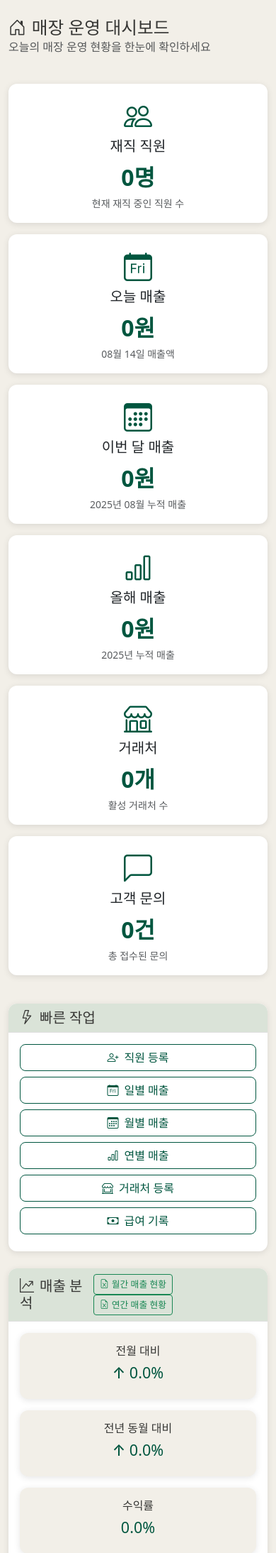
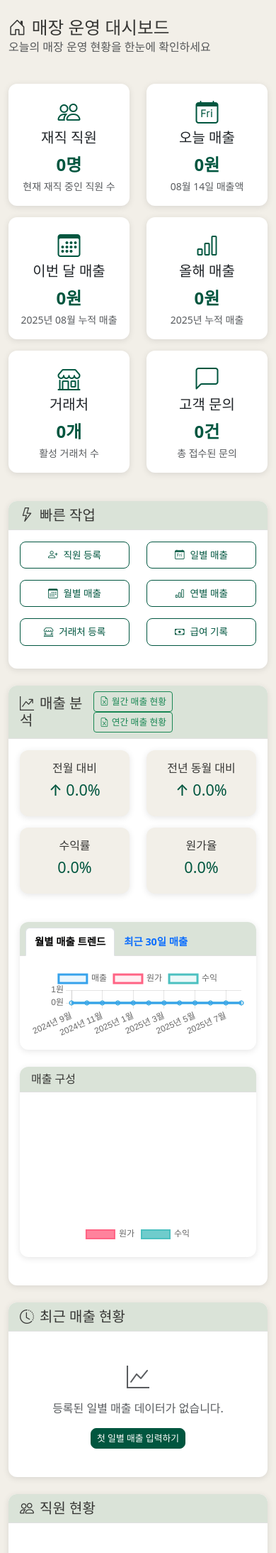
Before and after one commit to Elarin22/Glossy_Matcha, a Django app: page / in a window 390 px wide. Shown: the part 56-2244 px from the top of the page at 71% size. Run offline with Django 5.2, Linux system fonts and the light colour scheme; the visitor is signed in with stand-in values (Sample User, id 1); data that the repository does not hold is empty.

Commit message:
[BE] fix: 대시보드 반응형 개선 (#277)
## CSS 개선
- 모바일 (576px 이하): 통계카드/버튼 크기 최적화, 차트 높이 조정
- 태블릿 (768px 이하): 통계카드 2개씩 배치, 차트 스택형 레이아웃
- 데스크톱 작은 화면 (992px 이하): 매출지표 2×2 배치
---
## HTML 레이아웃 개선:
- 통계카드: col-xl-2 col-md-4 → 반응형 클래스 추가
- 빠른작업 버튼: col-6 클래스로 모바일 2×3 배치
- 차트영역: col-12 클래스로 모바일 전체폭 사용
- 모달: 스크롤 가능하도록 개선

```diff
--- a/be/glossymatcha/static/glossymatcha/css/style.css
+++ b/be/glossymatcha/static/glossymatcha/css/style.css
@@ -159,8 +159,76 @@ body {
     border-radius: 12px 12px 0 0;
 }
 
-/* 반응형 테이블 */
+/* 반응형 대시보드 */
+@media (max-width: 576px) {
+    /* 모바일에서 통계 카드는 한 줄에 하나씩 */
+    .dashboard-card .card-body {
+        padding: 1rem 0.75rem;
+    }
+
+    .dashboard-icon {
+        font-size: 2rem;
+    }
+
+    .stat-number {
+        font-size: 1.5rem;
+    }
+
+    /* 빠른 작업 버튼 크기 조정 */
+    .action-buttons .btn {
+        font-size: 0.85rem;
+        padding: 0.5rem;
+        margin-bottom: 0.5rem;
+    }
+
+    /* 차트 컨테이너 높이 조정 */
+    #monthlyChart, #dailyChart {
+        max-height: 250px !important;
+    }
+
+    #salesCompositionChart {
+        max-height: 200px !important;
+    }
+
+    /* 모달 내용 조정 */
+    .modal-body {
+        padding: 1rem;
+    }
+
+    .modal-dialog {
+        margin: 0.5rem;
+    }
+}
+
 @media (max-width: 768px) {
+    /* 태블릿에서 통계 카드는 두 개씩 */
+    .dashboard-stats .col-xl-2 {
+        flex: 0 0 50%;
+        max-width: 50%;
+    }
+
+    /* 빠른 작업 버튼 태블릿 최적화 */
+    .quick-actions .col-lg-2 {
+        flex: 0 0 33.333333%;
+        max-width: 33.333333%;
+    }
+
+    /* 차트 영역 스택 */
+    .chart-container .col-lg-8,
+    .chart-container .col-lg-4 {
+        flex: 0 0 100%;
+        max-width: 100%;
+        margin-bottom: 1rem;
+    }
+
+    /* 최근 활동 섹션 */
+    .recent-activities .col-md-4 {
+        flex: 0 0 100%;
+        max-width: 100%;
+        margin-bottom: 1.5rem;
+    }
+
+    /* 테이블 폰트 크기 */
     .table-responsive {
         font-size: 0.9rem;
     }
@@ -168,6 +236,27 @@ body {
     .btn-sm {
         font-size: 0.8rem;
         padding: 0.25rem 0.5rem;
+    }
+
+    /* 카드 헤더 버튼 크기 조정 */
+    .card-header .btn {
+        font-size: 0.8rem;
+        padding: 0.25rem 0.5rem;
+    }
+}
+
+@media (max-width: 992px) {
+    /* 데스크톱 작은 화면에서 차트 레이아웃 조정 */
+    .sales-analysis .col-lg-3 {
+        flex: 0 0 50%;
+        max-width: 50%;
+        margin-bottom: 1rem;
+    }
+
+    /* 탭 네비게이션 조정 */
+    .nav-tabs .nav-link {
+        font-size: 0.9rem;
+        padding: 0.5rem 0.75rem;
     }
 }
 
--- a/be/glossymatcha/templates/glossymatcha/dashboard.html
+++ b/be/glossymatcha/templates/glossymatcha/dashboard.html
@@ -14,7 +14,7 @@
 </div>
 
 <!-- 요약 통계 카드 -->
-<div class="row mb-4">
+<div class="row mb-4 dashboard-stats">
     <div class="col-xl-2 col-md-4 mb-3">
         <div class="card dashboard-card h-100">
             <div class="card-body text-center">
@@ -89,34 +89,34 @@
             <div class="card-header">
                 <h5 class="mb-0"><i class="bi bi-lightning me-2"></i>빠른 작업</h5>
             </div>
-            <div class="card-body">
+            <div class="card-body action-buttons">
                 <div class="row">
-                    <div class="col-lg-2 col-md-4 mb-2">
+                    <div class="col-xl-2 col-lg-3 col-md-4 col-6 mb-2">
                         <a href="{% url 'staff_create' %}" class="btn btn-outline-primary w-100">
                             <i class="bi bi-person-plus me-2"></i>직원 등록
                         </a>
                     </div>
-                    <div class="col-lg-2 col-md-4 mb-2">
+                    <div class="col-xl-2 col-lg-3 col-md-4 col-6 mb-2">
                         <a href="{% url 'daily_sales_create' %}" class="btn btn-outline-primary w-100">
                             <i class="bi bi-calendar-day me-2"></i>일별 매출
                         </a>
                     </div>
-                    <div class="col-lg-2 col-md-4 mb-2">
+                    <div class="col-xl-2 col-lg-3 col-md-4 col-6 mb-2">
                         <a href="{% url 'sales_create' %}" class="btn btn-outline-primary w-100">
                             <i class="bi bi-calendar3 me-2"></i>월별 매출
                         </a>
                     </div>
-                    <div class="col-lg-2 col-md-4 mb-2">
+                    <div class="col-xl-2 col-lg-3 col-md-4 col-6 mb-2">
                         <a href="{% url 'yearly_sales_create' %}" class="btn btn-outline-primary w-100">
                             <i class="bi bi-bar-chart me-2"></i>연별 매출
                         </a>
                     </div>
-                    <div class="col-lg-2 col-md-4 mb-2">
+                    <div class="col-xl-2 col-lg-3 col-md-4 col-6 mb-2">
                         <a href="{% url 'suppliers_create' %}" class="btn btn-outline-primary w-100">
                             <i class="bi bi-shop-window me-2"></i>거래처 등록
                         </a>
                     </div>
-                    <div class="col-lg-2 col-md-4 mb-2">
+                    <div class="col-xl-2 col-lg-3 col-md-4 col-6 mb-2">
                         <a href="#" class="btn btn-outline-primary w-100" data-bs-toggle="modal" data-bs-target="#workRecordModal">
                             <i class="bi bi-cash me-2"></i>급여 기록
                         </a>
@@ -144,7 +144,7 @@
             </div>
             <div class="card-body">
                 <!-- 매출 지표 -->
-                <div class="row mb-4">
+                <div class="row mb-4 sales-analysis">
                     <div class="col-lg-3 col-md-6 mb-3">
                         <div class="card bg-light">
                             <div class="card-body text-center">
@@ -184,8 +184,8 @@
                 </div>
 
                 <!-- 차트 영역 -->
-                <div class="row">
-                    <div class="col-lg-8 mb-4">
+                <div class="row chart-container">
+                    <div class="col-lg-8 col-12 mb-4">
                         <div class="card">
                             <div class="card-header">
                                 <ul class="nav nav-tabs card-header-tabs" role="tablist">
@@ -213,7 +213,7 @@
                             </div>
                         </div>
                     </div>
-                    <div class="col-lg-4 mb-4">
+                    <div class="col-lg-4 col-12 mb-4">
                         <div class="card">
                             <div class="card-header">
                                 <h6 class="mb-0">매출 구성</h6>
@@ -230,7 +230,7 @@
 </div>
 
 <!-- 최근 활동 -->
-<div class="row">
+<div class="row recent-activities">
     <div class="col-md-4 mb-4">
         <div class="card">
             <div class="card-header">
@@ -380,7 +380,7 @@
 
 <!-- 급여 기록 입력 모달 -->
 <div class="modal fade" id="workRecordModal" tabindex="-1">
-    <div class="modal-dialog modal-lg">
+    <div class="modal-dialog modal-lg modal-dialog-scrollable">
         <div class="modal-content">
             <div class="modal-header">
                 <h5 class="modal-title"><i class="bi bi-cash me-2"></i>급여 기록 입력</h5>
```
